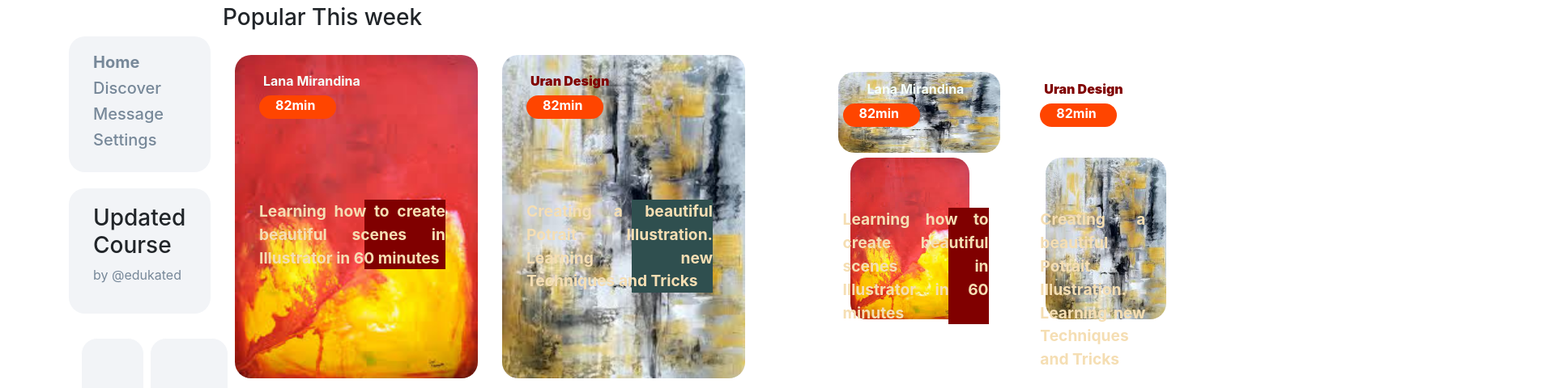
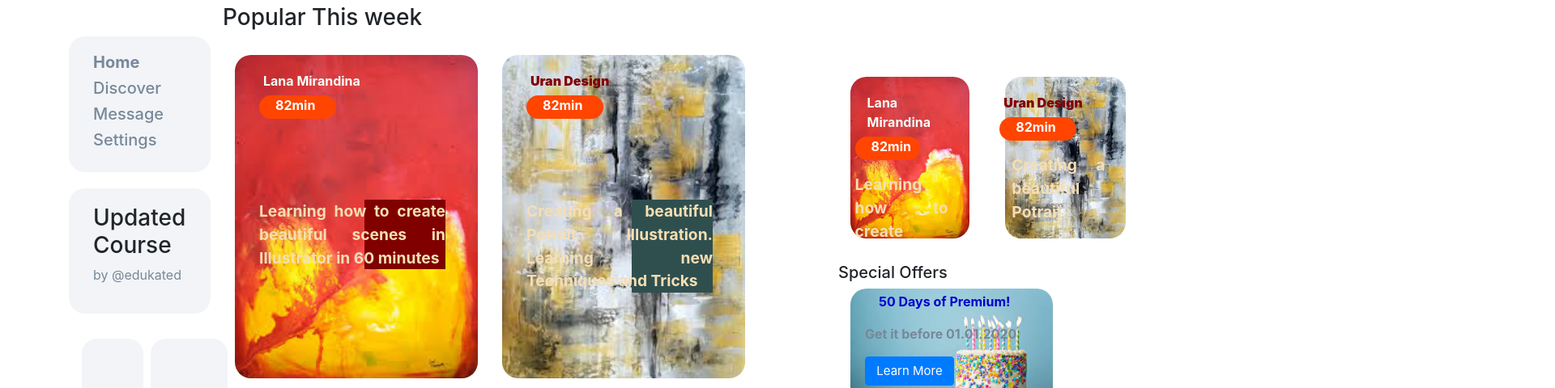
Before and after one commit to aman11srivastava/Skynox-Tech, a plain HTML site: page index.html in a window 1280 px wide. Shown: the part 103-583 px from the top of the page at 81% size, 1920 px wide, since content can reach past the window. Drawn offline with Linux system fonts and the light colour scheme.

Commit message:
Third Commit

```diff
--- a/index.html
+++ b/index.html
@@ -10,21 +10,6 @@
     </head>
     <body>
         <div class="container">
-        <!-- Nav Bar -->
-        <!-- <nav class="navbar navbar-expand-lg navbar-light bg-light">
-        <nav class="navbar navbar-light bg-light">
-          <a class="navbar-brand" href="#">
-            <img src="Dp.jpg" width="30" height="30" class="d-inline-block align-top" alt="">
-            EduKated
-          </a>
-        </nav>
-        <form class="form-inline my-2 my-lg-0">
-              <input class="form-control mr-sm-2" type="search" placeholder="Advanced Search" aria-label="Search">
-              <button class="btn btn-outline-success my-2 my-sm-0" type="submit">Find</button>
-            </form>
-        </nav> -->
-
-
             <div class="row">
               <div class="col-2" id="a">
                   <span class="heading">EduKated</span>
@@ -96,7 +81,21 @@
                 <br>
                 <br>
                 <br>
-                <img id="t" src="two.jpg" alt="3">
+
+                <!-- THIRD COLUMN TOP BOX -->
+
+                <!-- <div class="content-wrapper-abc">
+                    <img src="one.jpg" alt="">
+                    <div class="text-wrapper-abc">
+                        <div class="flexing" style="display: flex;">
+                            <p>Rwds Agency</p>
+                            <p>64min</p>
+                        </div>
+                        <p></p>
+                    </div>
+                </div> -->
+
+                <!-- <img id="t" src="two.jpg" alt="3"> -->
 
                 <!-- THIRD COLUMN 2 SIDE BOXES  -->
 
@@ -107,7 +106,7 @@
                         <p id="box-side">82min</p>
                         <div class="p-box-one-side">
                             <p id="bottom-side">
-                                Learning how to create beautiful scenes in Illustrator in 60 minutes
+                                Learning how to create
                             </p>
                         </div>
                     </div>
@@ -119,18 +118,11 @@
                         </div>
                         <div class="p-box-two-side">
                             <p id="bottom-side">
-                                Creating a beautiful Potrait Illustration. Learning new Techniques and Tricks
+                                Creating a beautiful Potrait
                             </p>
                         </div>
                     </div>
-
                 </div>
-
-
-
-
-
-
 
                 <!-- <div class="container content-wrapped-side">
                     <div style="display: flex;">
@@ -161,10 +153,10 @@
                 </div> -->
                 <h5>Special Offers</h5>
                 <div class="container content-wrapper-new">
-                    <img src="./one.jpg" id="special" alt="first-card">
+                    <img src="./three.jpg" id="special" alt="first-card">
                     <div class="text-wrapper-new">
                         <p id="box-new">50 Days of Premium!</p>
-                        <p id="boxes">Get it before 01.01.2020</p>
+                        <p id="boxes-bottom">Get it before 01.01.2020</p>
                         <div class="full">
                             <button class="btn btn-primary">
                                 Learn More
--- a/style.css
+++ b/style.css
@@ -194,6 +194,9 @@ img{
       width: 30px;
   }
 
+  /* THIR COLUMN TOP BOX */
+
+
 
   /* Third Column */
 
@@ -228,6 +231,8 @@ img{
 
 #box-new{
     width: 200px;
+    padding-top: 4px;
+    padding-left: 17px;
     color: mediumblue;
     font-weight: bolder;
 }
@@ -257,7 +262,7 @@ img{
 .text-wrapper-side{
     width: 50px;
     position: relative;
-    margin-top: -90%;
+    /* margin-top: -90%; */
     margin-left: -20%;
 }
 
@@ -275,24 +280,24 @@ img{
   color: white;
   padding-bottom: 5px;
   margin-top: -10px;
-  width: 95px;
+  width: 80px;
   padding-left: 20px;
   border-radius: 20px;
-  margin-left: -130px;
+  margin-left: -115px;
 }
 
 #bottom-side{
     color:wheat   ;
     font-weight: bolder;
-    margin-top: 100px;
-    margin-left: -130px;
+    margin-top: 5px;
+    margin-left: -115px;
     text-align: justify;
     font-size: 1.2rem;
 
 }
 
 .p-box-one-side{
-    width: inherit;
+    widows: 30px;
     background-color: maroon;
 }
 
@@ -305,3 +310,13 @@ img{
     height: 30px;
     width: 30px;
 }
+
+
+#boxes-bottom{
+    font-weight: bold;
+    padding-left: 70px;
+    border-radius: 20px;
+    padding-top: 0px;
+    width: 1000px;
+    margin-left: -70px;
+  }
```
Also changed, not shown: three.jpg (added).
